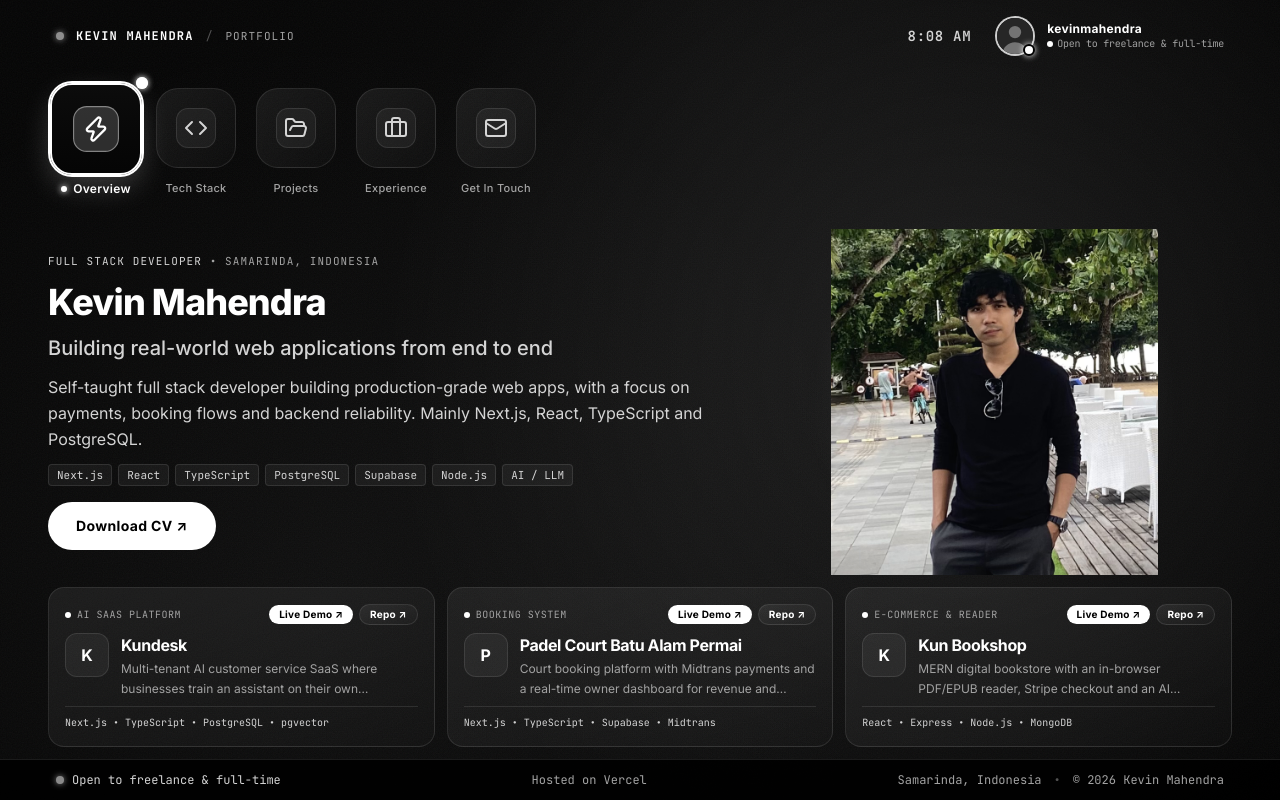
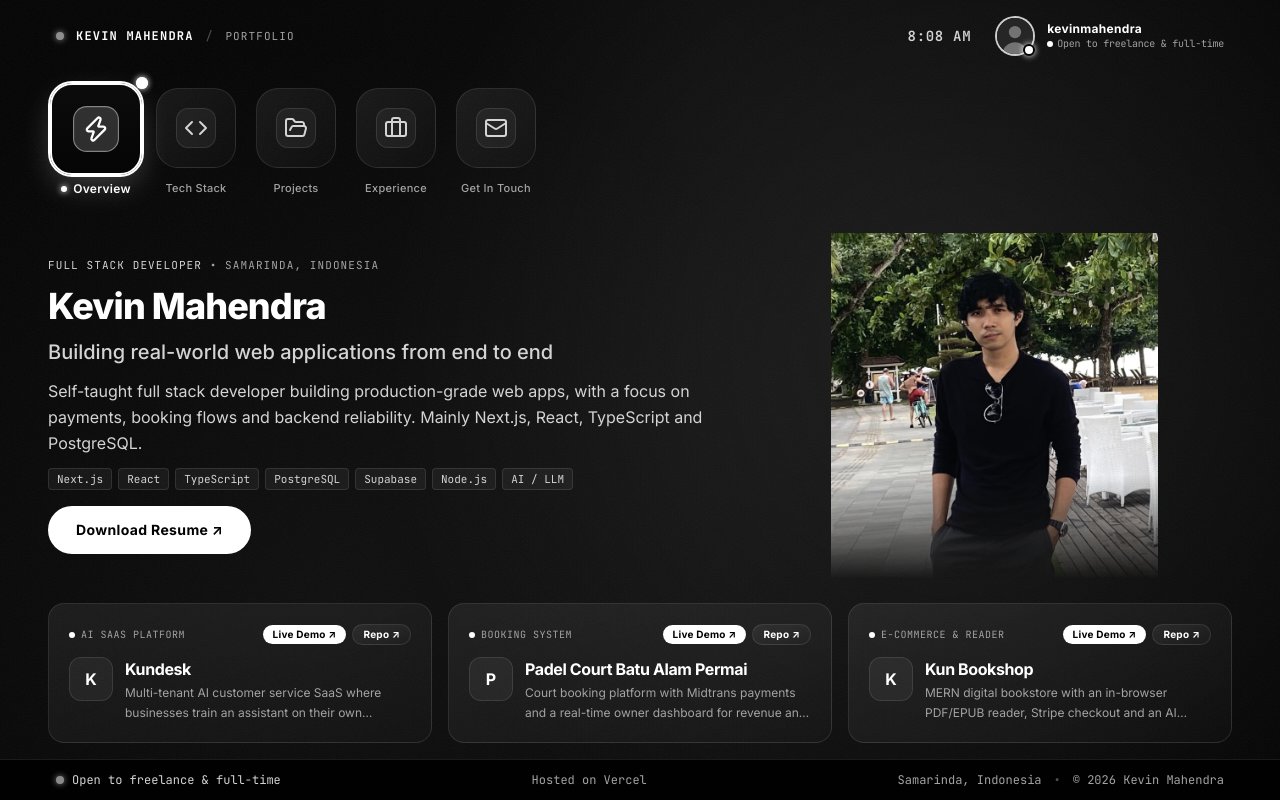
Before and after one commit to thekevinkun/portfolio-v2, a Next.js app: page / in a window 1280 px wide. Built offline with nearby package versions, Linux system fonts and the light colour scheme.

Commit message:
fix(panels): wheel over Overview, phone layout, spacing and resume label

```diff
--- a/app/globals.css
+++ b/app/globals.css
@@ -274,27 +274,27 @@ body {
   }
 }
 
-/* Portrait fades into the backdrop instead of ending at a box edge */
+/* Portrait feathers into the backdrop: fades at the bottom and both sides,
+   top stays solid so the head is never cut. */
 @utility portrait-fade {
-  -webkit-mask-image: radial-gradient(
-    ellipse 90% 90% at 50% 48%,
-    black 45%,
-    rgb(0 0 0 / 0.85) 68%,
-    transparent 100%
-  );
-  mask-image: radial-gradient(
-    ellipse 90% 90% at 50% 48%,
-    black 45%,
-    rgb(0 0 0 / 0.85) 68%,
-    transparent 100%
-  );
+  -webkit-mask-image:
+    linear-gradient(to bottom, black 70%, transparent 100%),
+    linear-gradient(
+      to right,
+      transparent 0%,
+      black 15%,
+      black 85%,
+      transparent 100%
+    );
+  -webkit-mask-composite: source-in;
+  mask-image:
+    linear-gradient(to bottom, black 70%, transparent 100%),
+    linear-gradient(
+      to right,
+      transparent 0%,
+      black 15%,
+      black 85%,
+      transparent 100%
+    );
+  mask-composite: intersect;
 }
-
-/* Soft light behind the portrait (static, no blur filter) */
-@utility bg-portrait-glow {
-  background-image: radial-gradient(
-    circle at 50% 50%,
-    rgb(255 255 255 / 0.1) 0%,
-    transparent 65%
-  );
-}
--- a/components/panels/FeaturedProjectCard.tsx
+++ b/components/panels/FeaturedProjectCard.tsx
@@ -7,14 +7,14 @@ interface FeaturedProjectCardProps {
 
 const linkClass = "gap-1 px-2.5 py-0.5 text-[10px]";
 
-// One featured project on the Overview. Compact tier shows kicker, links and
-// title only; regular and up add the summary and tech line.
+// One featured project on the Overview. Every tier shows kicker, links, title
+// and summary; the spacious tier adds the tech line.
 const FeaturedProjectCard = ({ project }: FeaturedProjectCardProps) => {
   const live = project.links.find((link) => link.kind === "live");
   const repo = project.links.find((link) => link.kind === "repo");
 
   return (
-    <GlassCard interactive className="flex flex-col gap-2">
+    <GlassCard interactive className="flex flex-col gap-3 p-5">
       <div className="flex flex-wrap items-center justify-between gap-x-2 gap-y-1.5">
         <span className="flex items-center gap-1.5 font-mono text-[10px] tracking-wider text-fg-low uppercase">
           <span
@@ -60,15 +60,13 @@ const FeaturedProjectCard = ({ project }: FeaturedProjectCardProps) => {
           <h2 className="text-base font-bold tracking-tight text-fg-high">
             {project.title}
           </h2>
-          <div className="mt-0.5 hidden tier-regular:block">
-            <p className="line-clamp-2 text-xs leading-relaxed text-fg-low">
-              {project.summary}
-            </p>
-          </div>
+          <p className="mt-0.5 line-clamp-2 text-xs leading-relaxed text-fg-low">
+            {project.summary}
+          </p>
         </div>
       </div>
 
-      <p className="hidden truncate border-t border-glass-border pt-2 font-mono text-[10px] text-fg-medium tier-regular:block">
+      <p className="hidden truncate border-t border-glass-border pt-2 font-mono text-[10px] text-fg-medium tier-spacious:block">
         {project.tech.slice(0, 4).join(" • ")}
       </p>
     </GlassCard>
--- a/components/panels/OverviewPanel.tsx
+++ b/components/panels/OverviewPanel.tsx
@@ -10,17 +10,15 @@ interface OverviewPanelProps {
 }
 
 // Base styles are the compact tier; tier-regular and tier-spacious add detail
-// as the panel gets taller (see globals.css). The hero row takes the leftover
-// height, so the portrait scales to whatever room the text and cards leave.
+// as the panel gets taller (see globals.css). The page always fits one screen:
+// below 768px the featured cards are hidden (they live on the Projects page),
+// so nothing scrolls. The hero row takes the leftover height, so the portrait
+// scales to the room the text and cards leave.
 const OverviewPanel = ({ profile, featured }: OverviewPanelProps) => (
-  <div className="tier-container relative h-full">
-    <div
-      data-stage-scroll
-      className="no-scrollbar h-full max-md:overflow-y-auto"
-    >
-      <div className="flex min-h-full flex-col gap-3 px-5 py-3 md:h-full md:px-12 tier-spacious:gap-5">
-        <div className="grid flex-none items-center gap-8 md:min-h-0 md:flex-1 lg:grid-cols-12 lg:grid-rows-[minmax(0,1fr)]">
-          <div className="flex flex-col gap-3 lg:col-span-7 tier-spacious:gap-5">
+  <div className="tier-container h-full">
+    <div className="flex h-full flex-col gap-4 px-5 py-4 md:px-12 tier-regular:gap-6 tier-spacious:gap-8">
+      <div className="grid min-h-0 flex-1 grid-rows-[minmax(0,1fr)] items-center gap-8 lg:grid-cols-12">
+        <div className="flex flex-col gap-3 lg:col-span-7 tier-spacious:gap-4">
           <p className="font-mono text-[11px] tracking-widest text-fg-low uppercase">
             <span className="text-fg-medium">{profile.roleLabel}</span>
             {" • "}
@@ -32,7 +30,7 @@ const OverviewPanel = ({ profile, featured }: OverviewPanelProps) => (
           >
             {profile.name}
           </h1>
-            <p className="text-base font-medium text-fg-medium tier-regular:text-xl tier-spacious:text-3xl">
+          <p className="text-base font-medium text-fg-medium tier-regular:text-xl tier-spacious:text-2xl">
             {profile.headline}
           </p>
           <p className="hidden max-w-2xl text-base leading-relaxed text-fg-medium tier-regular:block">
@@ -53,7 +51,7 @@ const OverviewPanel = ({ profile, featured }: OverviewPanelProps) => (
           {profile.resumeUrl && (
             <div className="pt-1">
               <ButtonLink href={profile.resumeUrl} download>
-                  Download CV ↗
+                Download Resume ↗
               </ButtonLink>
             </div>
           )}
@@ -78,7 +76,7 @@ const OverviewPanel = ({ profile, featured }: OverviewPanelProps) => (
 
       <section
         aria-label="Featured projects"
-          className="grid shrink-0 gap-3 md:grid-cols-3 tier-spacious:gap-4"
+        className="hidden shrink-0 gap-4 md:grid md:grid-cols-3"
       >
         {featured.map((project) => (
           <FeaturedProjectCard key={project.slug} project={project} />
@@ -86,13 +84,6 @@ const OverviewPanel = ({ profile, featured }: OverviewPanelProps) => (
       </section>
     </div>
   </div>
-
-    {/* Phones only: hints that the page scrolls inside */}
-    <div
-      aria-hidden="true"
-      className="pointer-events-none absolute inset-x-0 bottom-0 h-6 bg-linear-to-t from-obsidian to-transparent md:hidden"
-    />
-  </div>
 );
 
 export default OverviewPanel;
```
Lines whose indentation alone changed are shown as unchanged.
